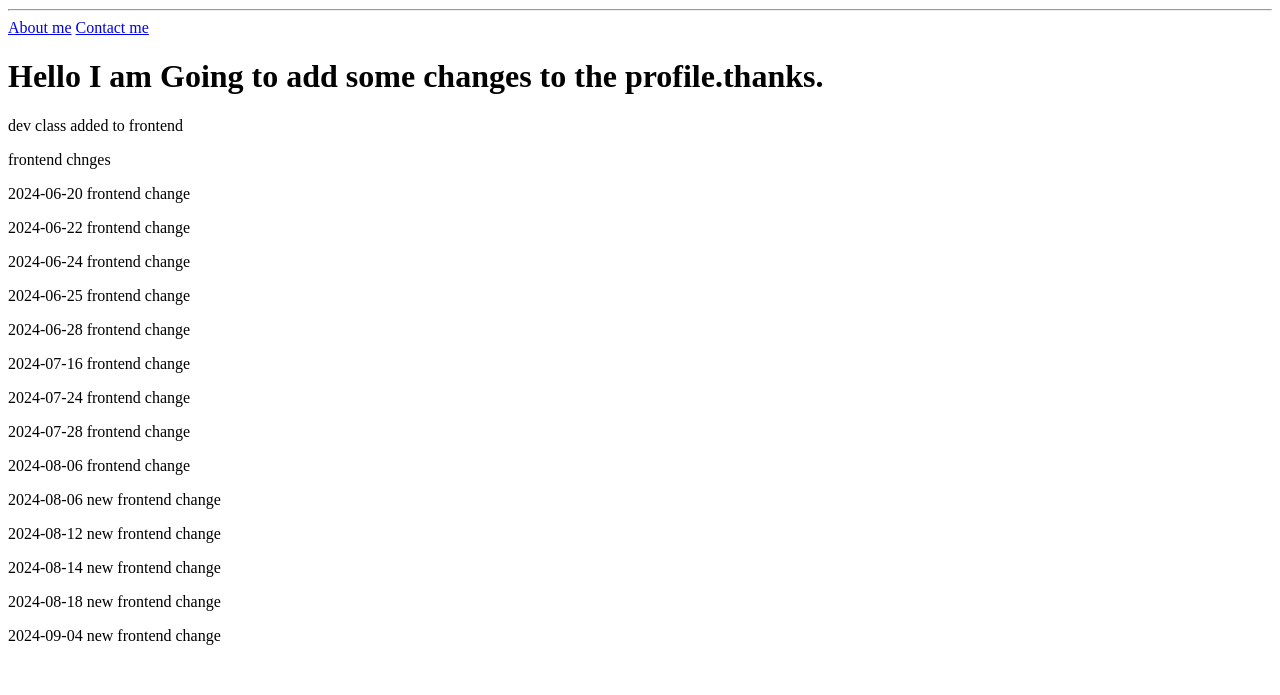
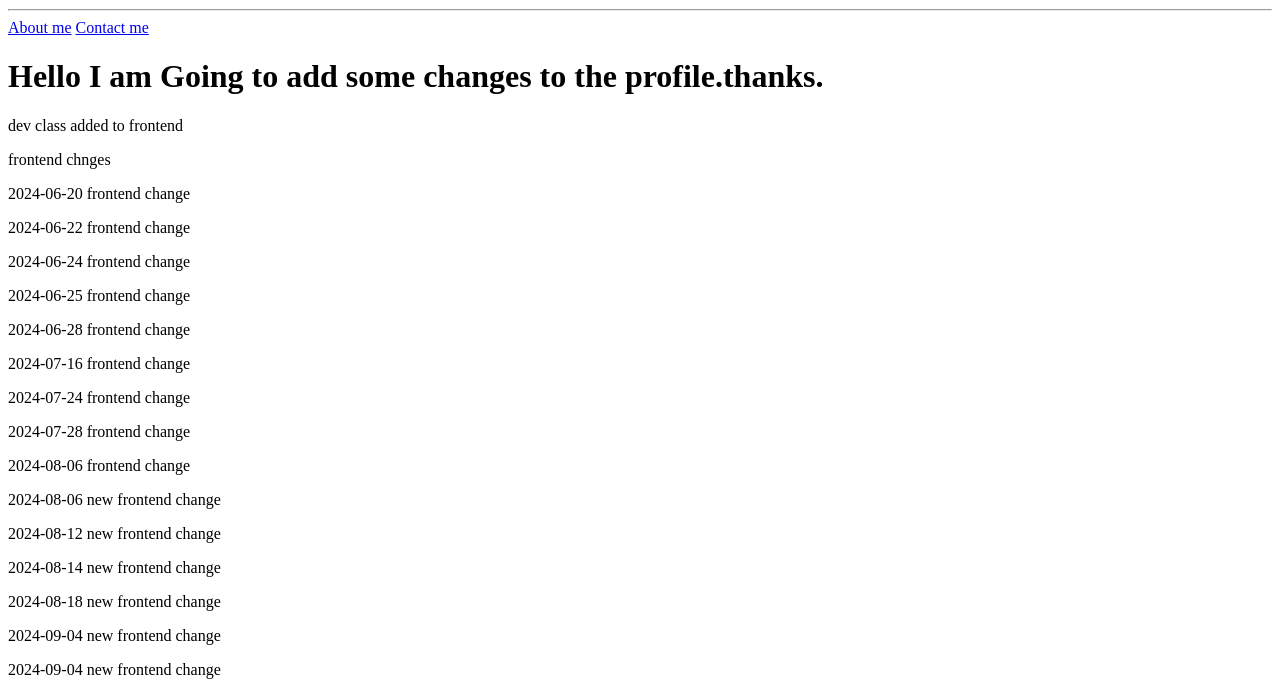
Before and after one commit to IKudagama/new-WEB, a plain HTML site: page index.html in a window 1280 px wide. Shown: the part 655-1350 px from the top of the page. Before the commit the page ends 1316 px from the top, so only its background shows below. Drawn offline with Linux system fonts and the light colour scheme.

Commit message:
new changes

```diff
--- a/index.html
+++ b/index.html
@@ -89,6 +89,9 @@ https://developer.mozilla.org/en-US/docs/Web/HTML/Element/img#attr-height -->
     <dev class="new">
         <p>2024-09-04 new frontend change</p>
     </dev>
+    <dev class="new">
+        <p>2024-09-04 new frontend change</p>
+    </dev>
 
 </body>
 </html>
```
